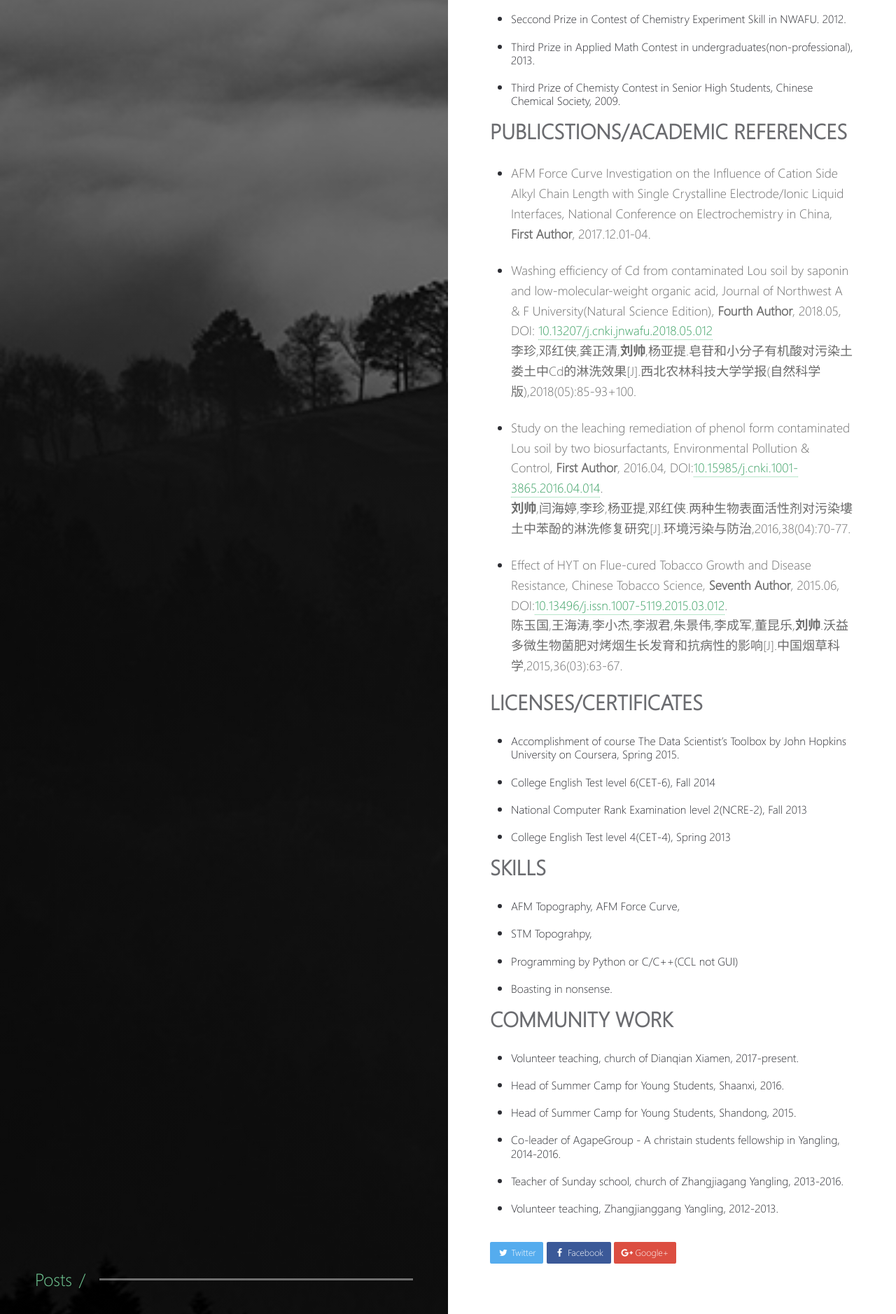
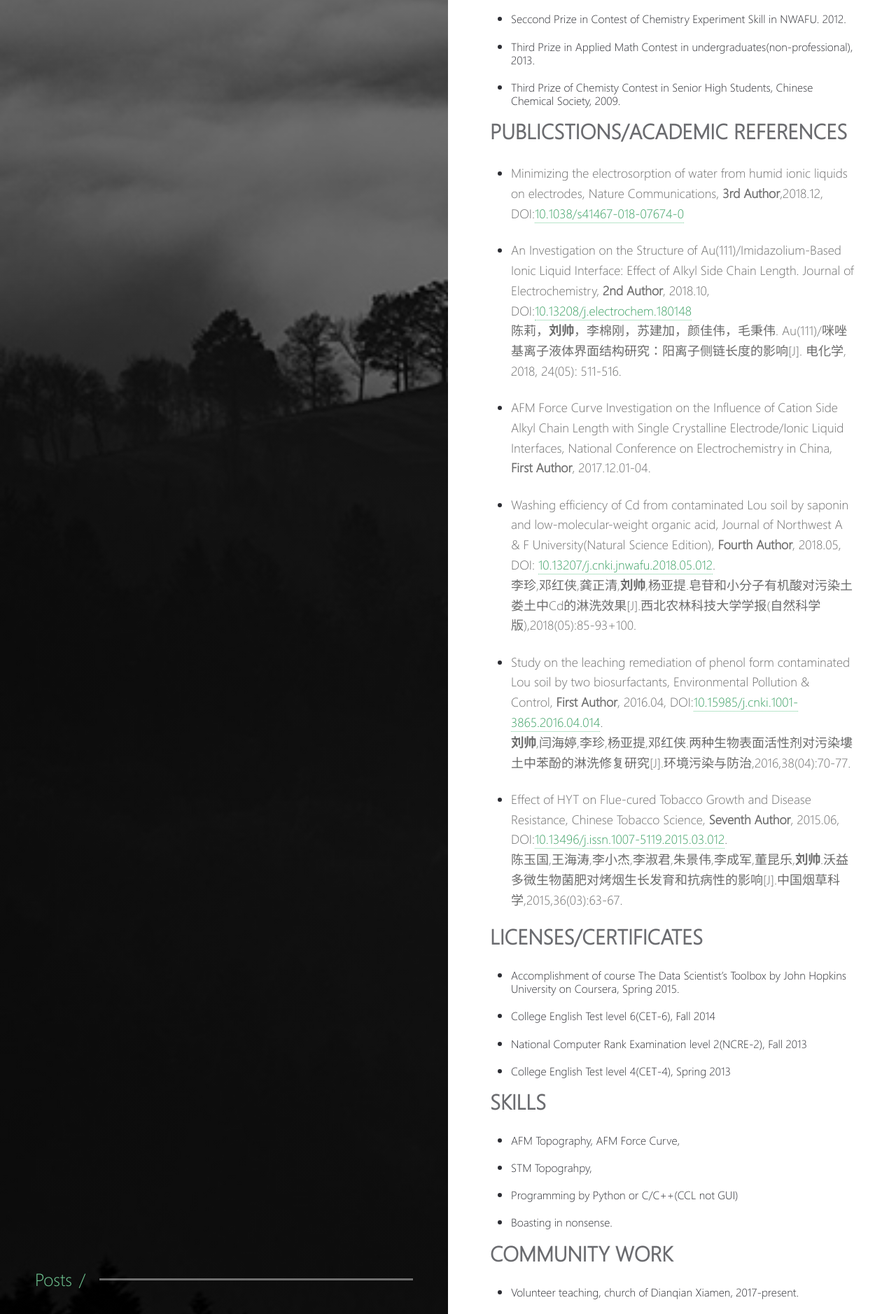
Before and after one commit to shuayliu/shuayliu.github.io, a Jekyll site: the page built from _pages/Curriculum_Vitae.md, in a window 1280 px wide. Shown: the part 1065-2943 px from the top of the page at 70% size. Built offline with Jekyll 4.4.1, drawn with Linux system fonts in a browser that asks for light colours.

Commit message:
Update New publications

```diff
--- a/_pages/Curriculum_Vitae.md
+++ b/_pages/Curriculum_Vitae.md
@@ -33,9 +33,14 @@ permalink: /cv.html
 
 
 ## PUBLICSTIONS/ACADEMIC REFERENCES
+- Minimizing the electrosorption of water from humid ionic liquids on electrodes, *Nature Communications*, **3rd Author**,2018.12, DOI:[10.1038/s41467-018-07674-0](https://doi.org/10.1038/s41467-018-07674-0)
+
+- An Investigation on the Structure of Au(111)/Imidazolium-Based Ionic Liquid Interface: Effect of Alkyl Side Chain Length. *Journal of Electrochemistry*, **2nd Author**, 2018.10,  DOI:[10.13208/j.electrochem.180148 ](http://electrochem.xmu.edu.cn/CN/10.13208/j.electrochem.180148)<br>
+陈莉，**刘帅**，李棉刚，苏建加，颜佳伟，毛秉伟. Au(111)/咪唑基离子液体界面结构研究：阳离子侧链长度的影响[J]. 电化学, 2018, 24(05): 511-516.
+
 - AFM Force Curve Investigation on the Influence of Cation Side Alkyl Chain Length with Single Crystalline Electrode/Ionic Liquid Interfaces, *National Conference on Electrochemistry in China*, **First Author**, 2017.12.01-04.
 
-- Washing efficiency of Cd from contaminated Lou soil by saponin and low-molecular-weight organic acid, *Journal of Northwest A & F University(Natural Science Edition)*, **Fourth Author**, 2018.05, DOI: [10.13207/j.cnki.jnwafu.2018.05.012](http://doi.org/10.13207/j.cnki.jnwafu.2018.05.012)<br>
+- Washing efficiency of Cd from contaminated Lou soil by saponin and low-molecular-weight organic acid, *Journal of Northwest A & F University(Natural Science Edition)*, **Fourth Author**, 2018.05, DOI: [10.13207/j.cnki.jnwafu.2018.05.012](http://doi.org/10.13207/j.cnki.jnwafu.2018.05.012).<br>
 李珍,邓红侠,龚正清,**刘帅**,杨亚提.皂苷和小分子有机酸对污染土娄土中Cd的淋洗效果[J].西北农林科技大学学报(自然科学版),2018(05):85-93+100.
 
 - Study on the leaching remediation of phenol form contaminated Lou soil by two biosurfactants, *Environmental Pollution & Control*,  **First Author**, 2016.04, DOI:[10.15985/j.cnki.1001-3865.2016.04.014](http://doi.org/10.15985/j.cnki.1001-3865.2016.04.014).<br>
```
